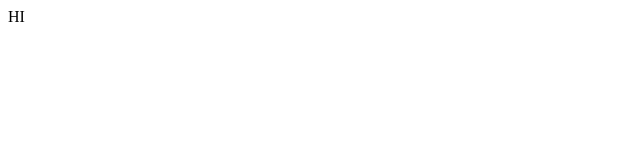
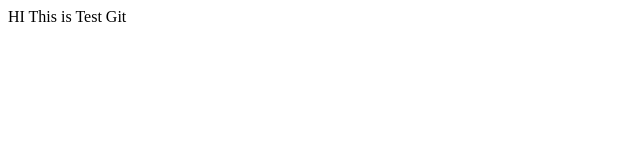
Before and after one commit to JoeHinnAvasoft/Sample, a plain HTML site: page index.html in a window 1280 px wide. Shown: the whole page, without its empty margins (0-640 px from the left). Drawn offline with Linux system fonts and the light colour scheme.

Commit message:
Changed index.html

```diff
--- a/index.html
+++ b/index.html
@@ -6,5 +6,6 @@
     </head>
     <body>
         HI
+	This is Test Git
     </body>
 </html>
```
